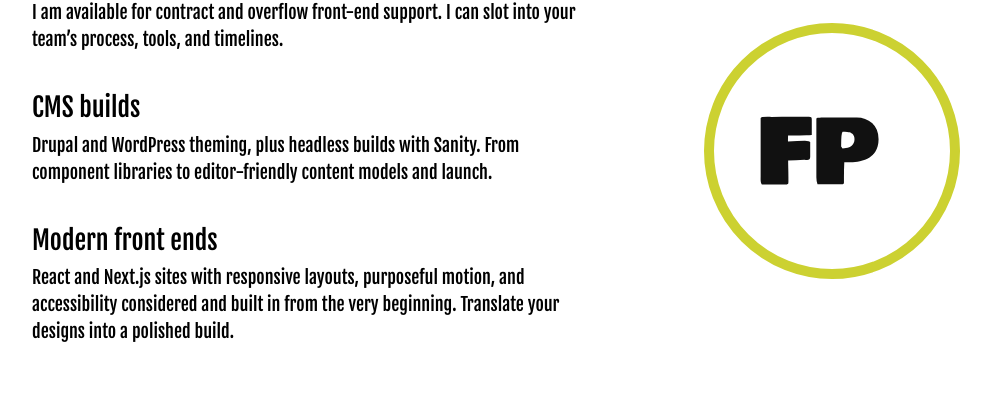
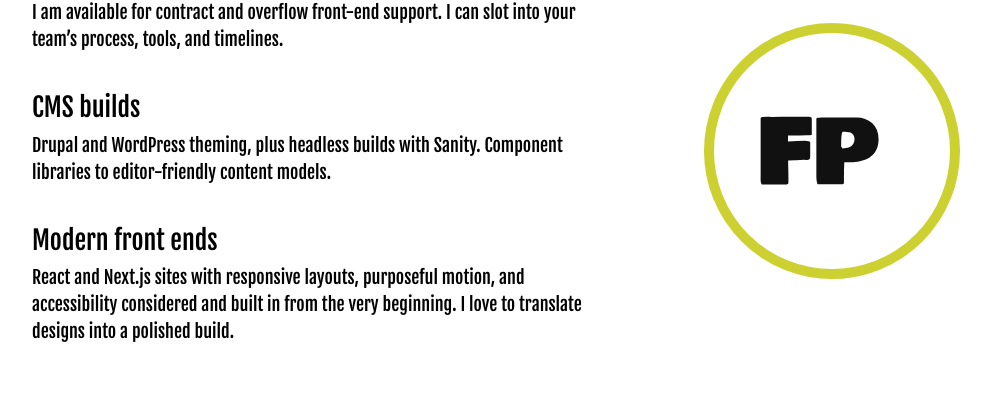
Before and after one commit to a-frear/amy-frear-portfolio, a Next.js app: page / in a window 1280 px wide. Shown: the part 2954-3349 px from the top of the page, without its empty margins (144-1135 px from the left). Built offline with nearby package versions, Linux system fonts and the light colour scheme; no server answers.

Commit message:
content update

```diff
--- a/components/Services.js
+++ b/components/Services.js
@@ -14,12 +14,12 @@ const services = [
   {
     name: "CMS builds",
     description:
-      "Drupal and WordPress theming, plus headless builds with Sanity. From component libraries to editor-friendly content models and launch.",
+      "Drupal and WordPress theming, plus headless builds with Sanity. Component libraries to editor-friendly content models.",
   },
   {
     name: "Modern front ends",
     description:
-      "React and Next.js sites with responsive layouts, purposeful motion, and accessibility considered and built in from the very beginning. Translate your designs into a polished build.",
+      "React and Next.js sites with responsive layouts, purposeful motion, and accessibility considered and built in from the very beginning. I love to translate designs into a polished build.",
   },
 ];
 
```
